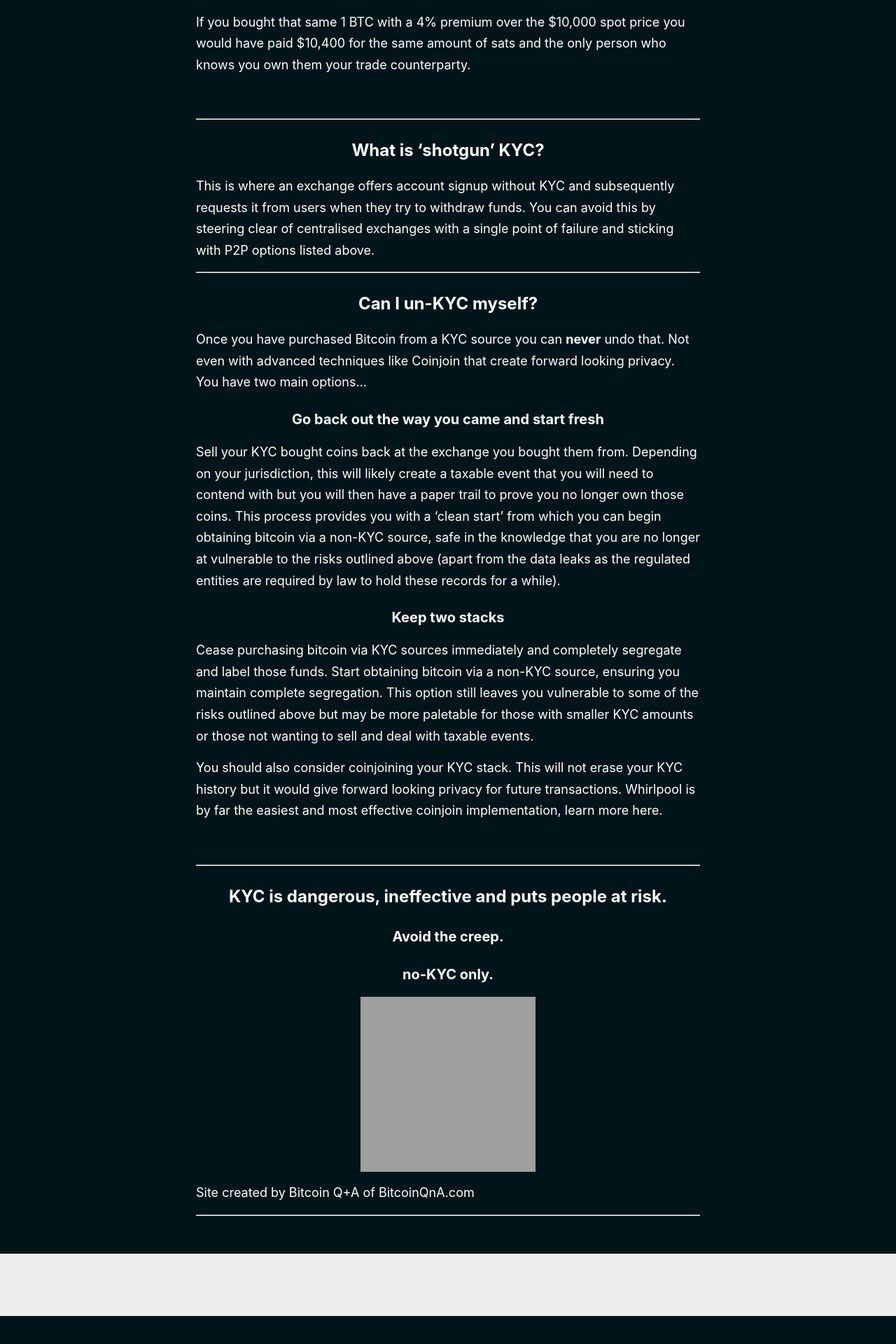
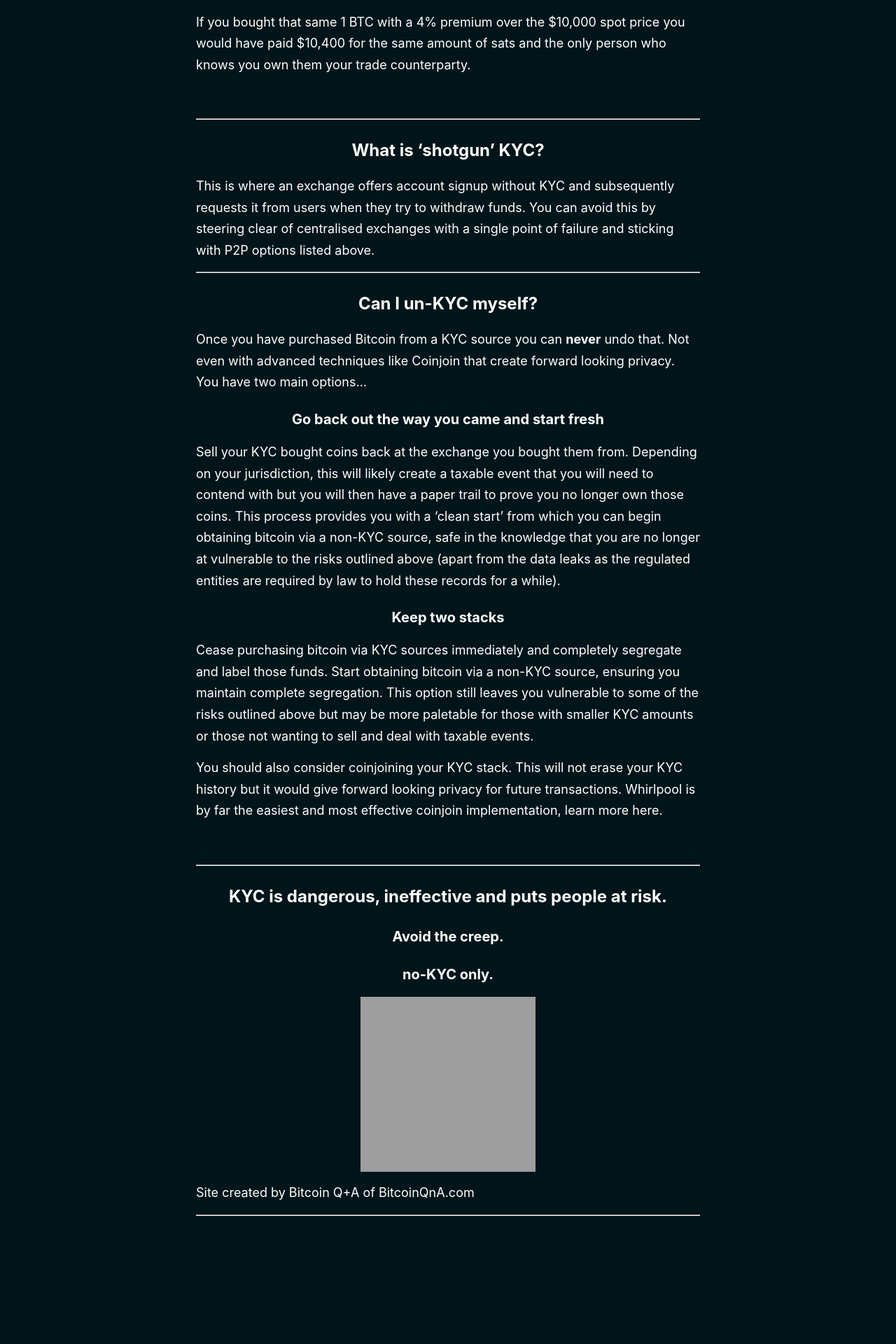
Before and after one commit to BitcoinQnA/node-guide, a Jekyll site: the page built from index.html, in a window 1280 px wide. Shown: the part 3488-5408 px from the top of the page at 70% size. Built offline with Jekyll 4.4.1, drawn with Linux system fonts in a browser that asks for light colours; the list of posts is cut into pages by our own code; before the commit the page ends 5368 px from its top, so only the background shows below that; grey boxes are pictures that could not be loaded.

Commit message:
Update style.scss

```diff
--- a/assets/style.scss
+++ b/assets/style.scss
@@ -414,7 +414,7 @@ nav {
   position: absolute;
   bottom: 0;
   width: 100%;
-  height: 89px;
+  height: 0px;
   background-color: $lightGray;
 }
 
```
